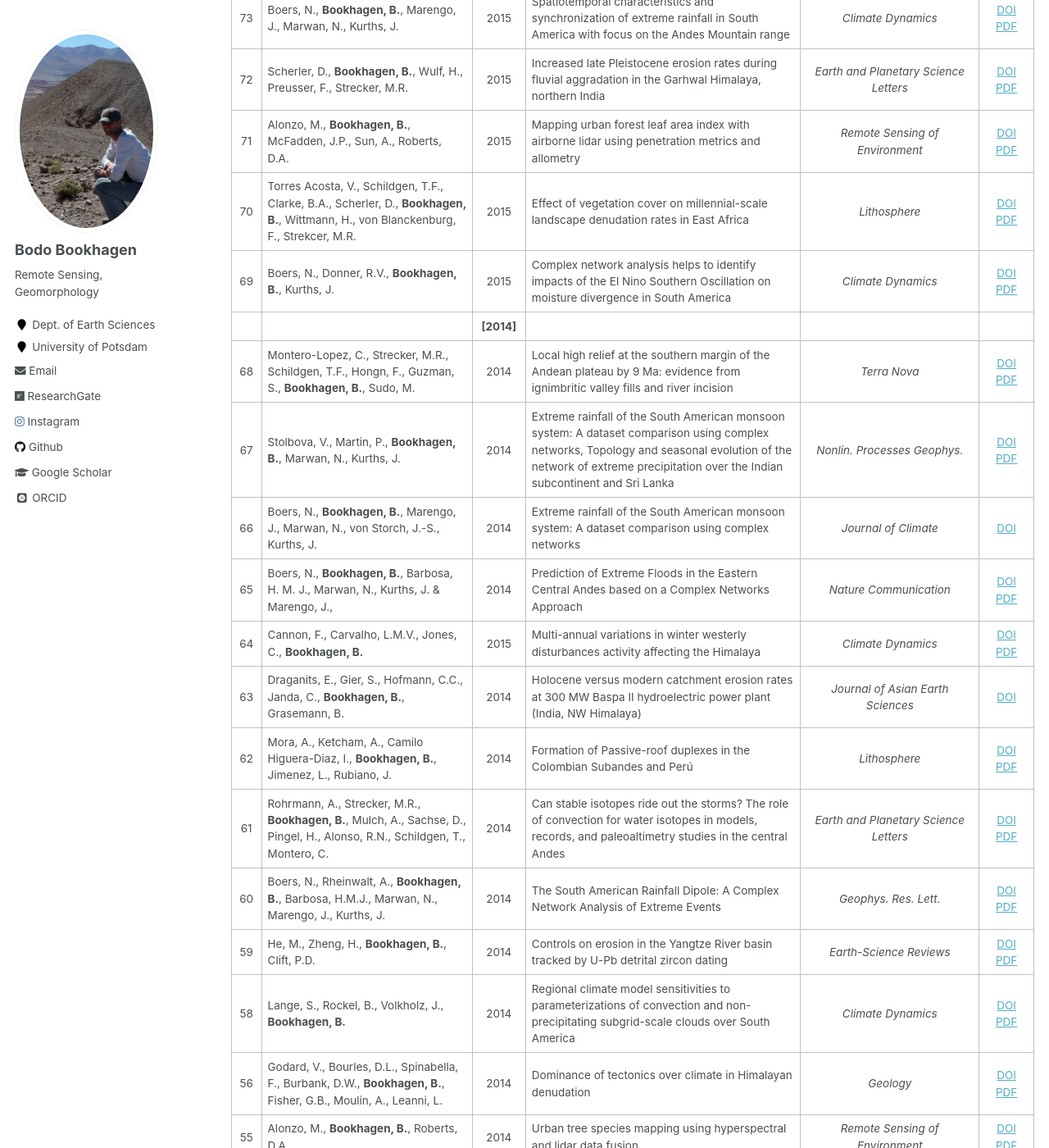
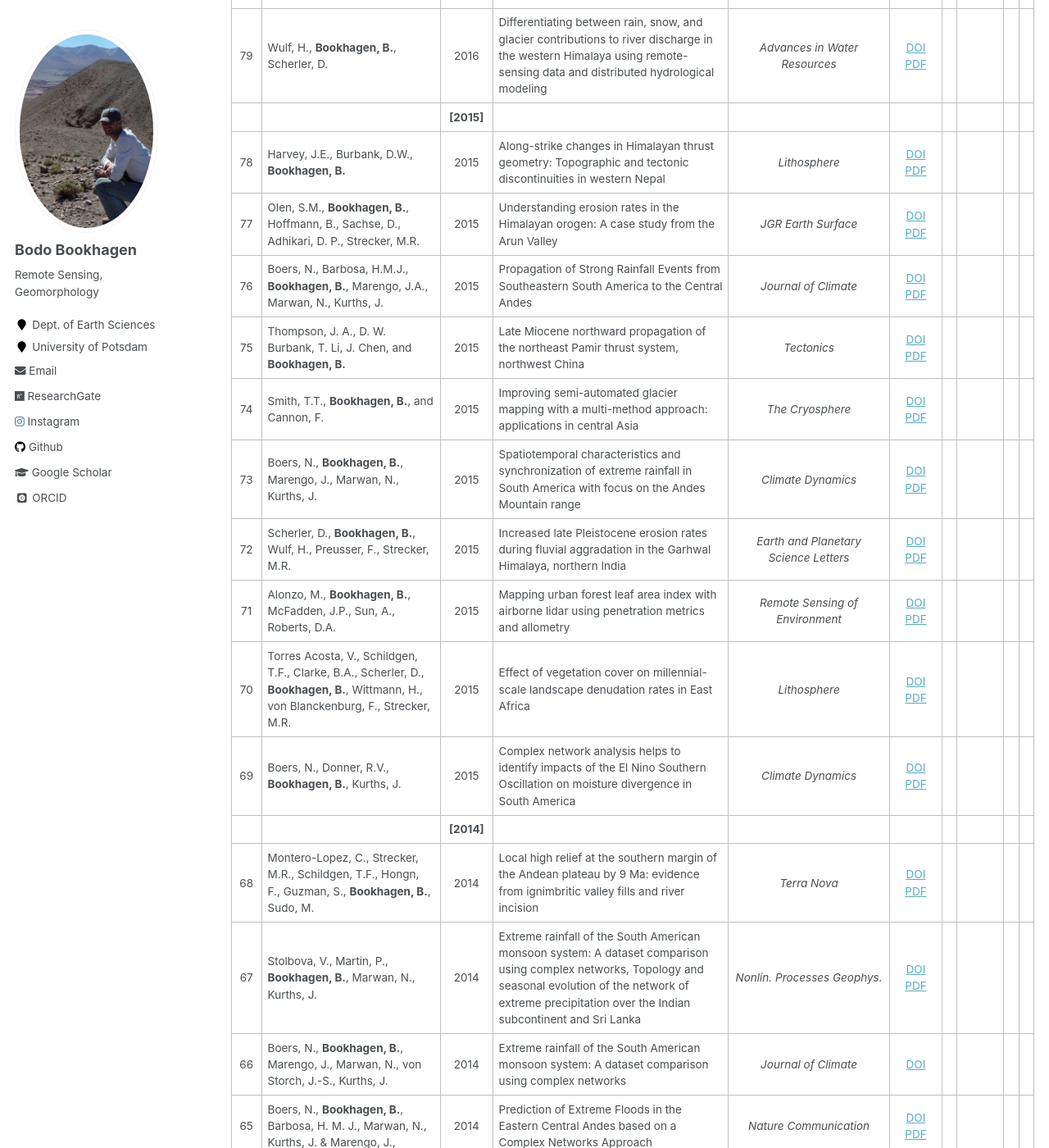
Before and after one commit to BodoBookhagen/BodoBookhagen.github.io, a Jekyll site: the page built from _pages/publications.md, in a window 1280 px wide and 1400 px high, scrolled down 6149 px. Shown: the whole window at 82% size. Built offline with Jekyll 4.4.1, drawn with Linux system fonts in a browser that asks for light colours; some web fonts are replaced; some of the changed text lies outside the part shown.

Commit message:
June-06-2020

```diff
--- a/_pages/publications.md
+++ b/_pages/publications.md
@@ -101,7 +100,7 @@ Nr.  | Author(s)
  73  | Boers, N., **Bookhagen, B.**, Marengo, J., Marwan, N., Kurths, J.                                                                                                                         |      2015       | Spatiotemporal characteristics and synchronization of extreme rainfall in South America with focus on the Andes Mountain range                                                                                                |                                             _Climate Dynamics_                                              |             [DOI](https://doi.org/10.1007/s00382-015-2601-6) [PDF](http://bodobookhagen.github.io/pdf/boers15_spatiotemporal_characteristics_extreme_rainfall_SAM.pdf)
  72  | Scherler, D., **Bookhagen, B.**, Wulf, H., Preusser, F., Strecker, M.R.                                                                                                                   |      2015       | Increased late Pleistocene erosion rates during fluvial aggradation in the Garhwal Himalaya, northern India                                                                                                                   |                                    _Earth and Planetary Science Letters_                                    |                           [DOI](https://doi.org/10.1016/j.epsl.2015.06.034) [PDF](http://bodobookhagen.github.io/pdf/scherler15_paleoerosion_garwahl.pdf)
  71  | Alonzo, M., **Bookhagen, B.**, McFadden, J.P., Sun, A., Roberts, D.A.                                                                                                                     |      2015       | Mapping urban forest leaf area index with airborne lidar using penetration metrics and allometry                                                                                                                              |                                       _Remote Sensing of Environment_                                       |                             [DOI](https://doi.org/10.1016/j.rse.2015.02.025) [PDF](http://bodobookhagen.github.io/pdf/alonzo15_lidar_urban_forest.pdf)
- 70  | Torres Acosta, V., Schildgen, T.F., Clarke, B.A., Scherler, D., **Bookhagen, B.**, Wittmann, H., von Blanckenburg, F., Strekcer, M.R.                                                     |      2015       | Effect of vegetation cover on millennial-scale landscape denudation rates in East Africa                                                                                                                                      |                                                _Lithosphere_                                                |                                  [DOI](https://doi.org/10.1130/L402.1) [PDF](http://bodobookhagen.github.io/pdf/Torres_Acosta15_Kenia_erosion.pdf)
+ 70  | Torres Acosta, V., Schildgen, T.F., Clarke, B.A., Scherler, D., **Bookhagen, B.**, Wittmann, H., von Blanckenburg, F., Strecker, M.R.                                                     |      2015       | Effect of vegetation cover on millennial-scale landscape denudation rates in East Africa                                                                                                                                      |                                                _Lithosphere_                                                |                                  [DOI](https://doi.org/10.1130/L402.1) [PDF](http://bodobookhagen.github.io/pdf/Torres_Acosta15_Kenia_erosion.pdf)
  69  | Boers, N., Donner, R.V., **Bookhagen, B.**, Kurths, J.                                                                                                                                    |      2015       | Complex network analysis helps to identify impacts of the El Nino Southern Oscillation on moisture divergence in South America                                                                                                |                                             _Climate Dynamics_                                              |                      [DOI](https://doi.org/10.1007/s00382-014-2265-7) [PDF](http://bodobookhagen.github.io/pdf/boers14_complex_networks_ENSO_SouthAmerica.pdf)
 []() |                                                                                                                                                                                           |   **[2014]**    |                                                                                                                                                                                                                               |                                                                                                             |
  68  | Montero-Lopez, C., Strecker, M.R., Schildgen, T.F., Hongn, F., Guzman, S., **Bookhagen, B.**, Sudo, M.                                                                                    |      2014       | Local high relief at the southern margin of the Andean plateau by 9 Ma: evidence from ignimbritic valley fills and river incision                                                                                             |                                                _Terra Nova_                                                 |                                [DOI](https://doi.org/10.1111/ter.12120) [PDF](http://bodobookhagen.github.io/pdf/montero14_local_high_relief9Ma.pdf)
```
Also changed, not shown: other parts of _pages/publications.md (+4 -5 lines), _pages/theses.md (+1 -0 lines), 1 other file.
